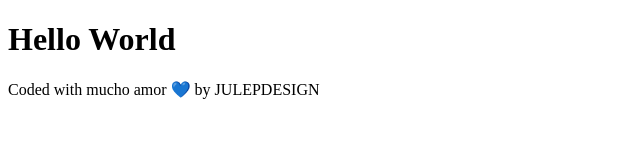
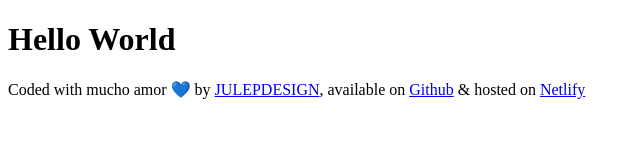
Before and after one commit to julepdesign/my-meteo-app, a plain HTML site: page index.html in a window 1280 px wide. Shown: the whole page, without its empty margins (0-641 px from the left). Drawn offline with Linux system fonts and the light colour scheme.

Commit message:
added links to the footer

```diff
--- a/index.html
+++ b/index.html
@@ -7,6 +7,17 @@
   </head>
   <body>
     <h1>Hello World</h1>
-    <footer>Coded with mucho amor 💙 by JULEPDESIGN</footer>
+    <footer>
+      Coded with mucho amor 💙 by
+      <a href="https://github.com/julepdesign" target="_blank">JULEPDESIGN</a>,
+      available on
+      <a href="https://github.com/julepdesign/my-meteo-app" target="_blank">
+        Github</a
+      >
+      & hosted on
+      <a href="https://mymeteoapp-julep.netlify.app/" target="_blank">
+        Netlify</a
+      >
+    </footer>
   </body>
 </html>
```
